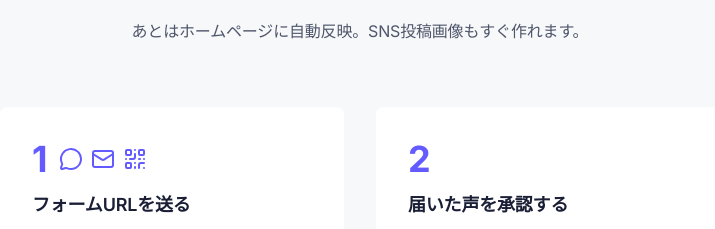
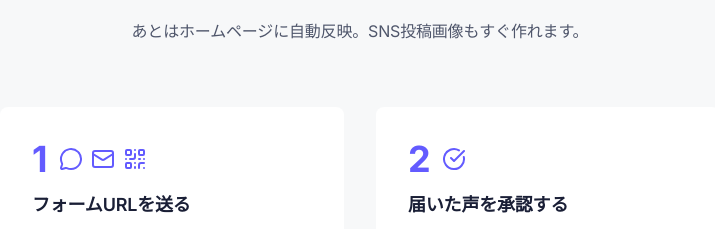
Before and after one commit to forRR444/voice-hub, a Next.js app: page / in a window 1280 px wide. Shown: the part 1880-2109 px from the top of the page, without its empty margins (280-995 px from the left). Built offline with nearby package versions, Linux system fonts and the light colour scheme; no server answers.

Commit message:
fix: How it worksのステップ2にCheckCircleアイコン追加

```diff
--- a/src/app/page.tsx
+++ b/src/app/page.tsx
@@ -149,7 +149,12 @@ export default function Home() {
               </p>
             </div>
             <div className="bg-[var(--plate)] rounded-lg p-6 sm:p-8">
-              <span className="text-3xl sm:text-4xl font-bold text-[var(--brand)] tracking-[-0.022em]">2</span>
+              <div className="flex items-center gap-3">
+                <span className="text-3xl sm:text-4xl font-bold text-[var(--brand)] tracking-[-0.022em]">2</span>
+                <div className="flex items-center gap-2">
+                  <CheckCircle size={20} className="sm:!w-6 sm:!h-6 text-[var(--brand)]" />
+                </div>
+              </div>
               <h3 className="mt-3 text-base sm:text-lg font-semibold text-[var(--ink)] tracking-[-0.011em]">届いた声を承認する</h3>
               <p className="mt-2 text-sm text-[var(--slate)] leading-relaxed">
                 ダッシュボードに届いた声を確認。「承認」ボタンを押すだけ。内容を見て選べるので安心です。
```
